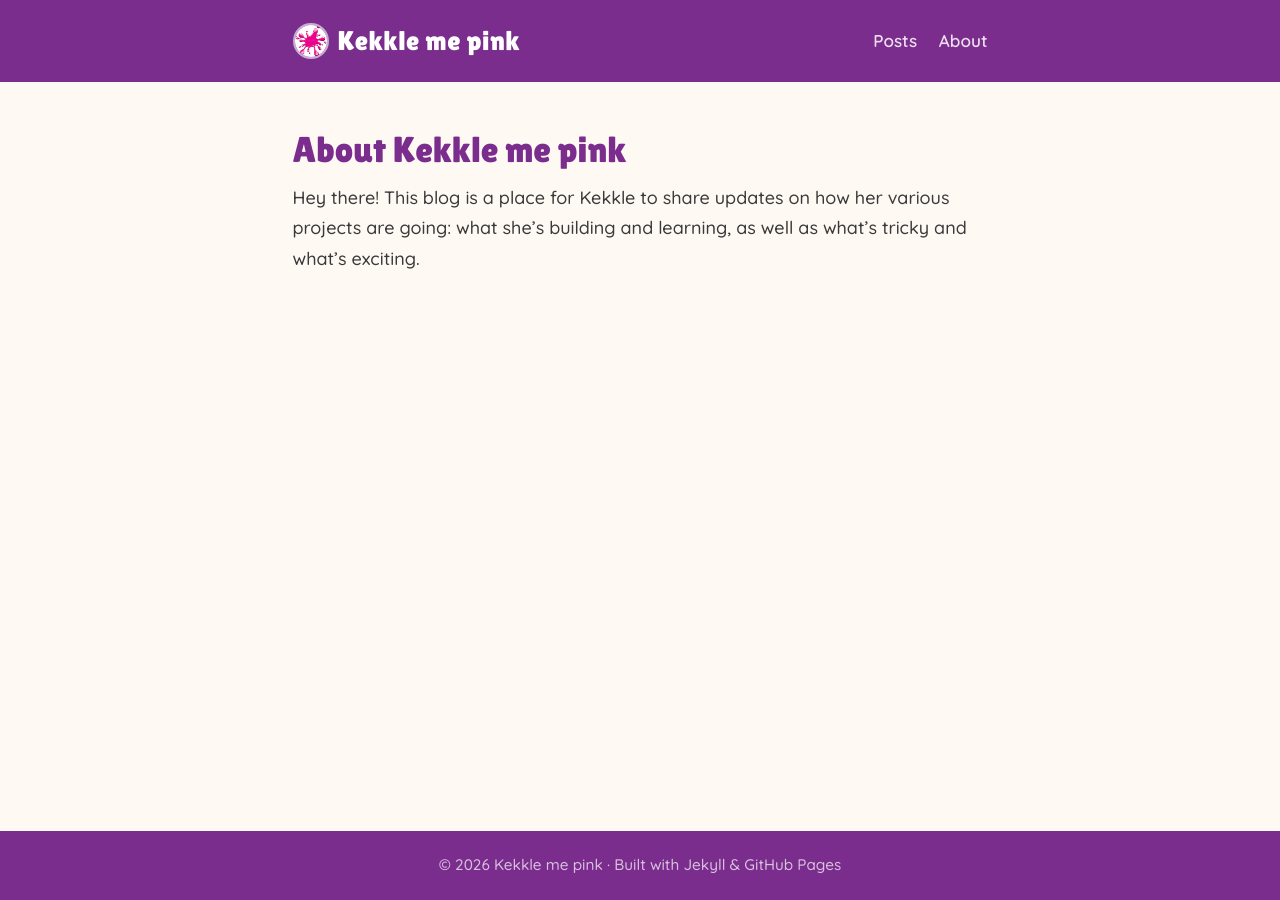
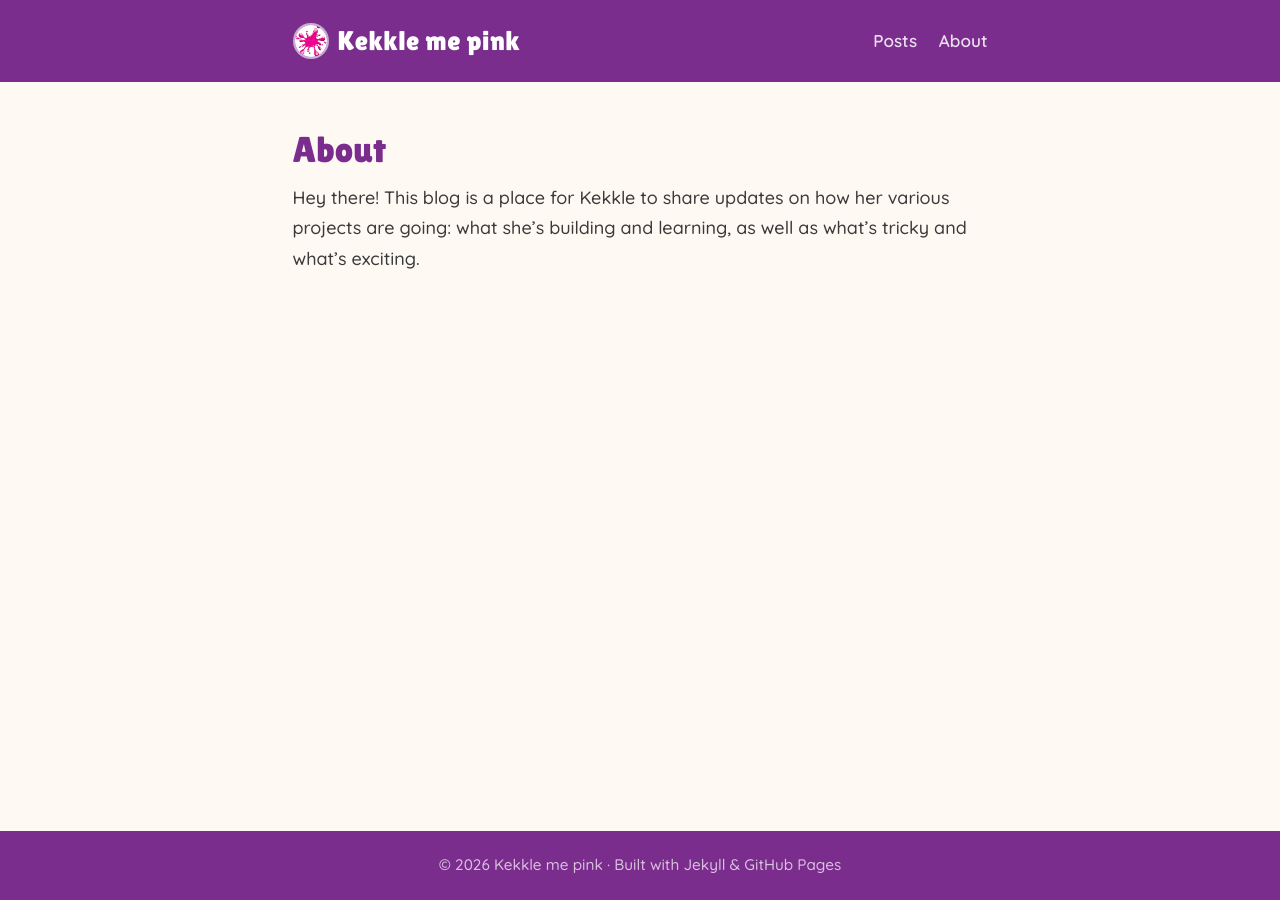
Before and after one commit to Kekkle/kekkles-korner, a Jekyll site: the page built from about.md, in a window 1280 px wide. Built offline with Jekyll 4.4.1, drawn with Linux system fonts in a browser that asks for light colours.

Commit message:
Simplify about page text
Made-with: Cursor

```diff
--- a/about.md
+++ b/about.md
@@ -6,7 +6,7 @@ permalink: /about/
 
 <div class="about-content" markdown="1">
 
-# About Kekkle me pink
+# About
 
 Hey there! This blog is a place for Kekkle to share updates on how her various projects are going: what she's building and learning, as well as what's tricky and what's exciting.
 
```
